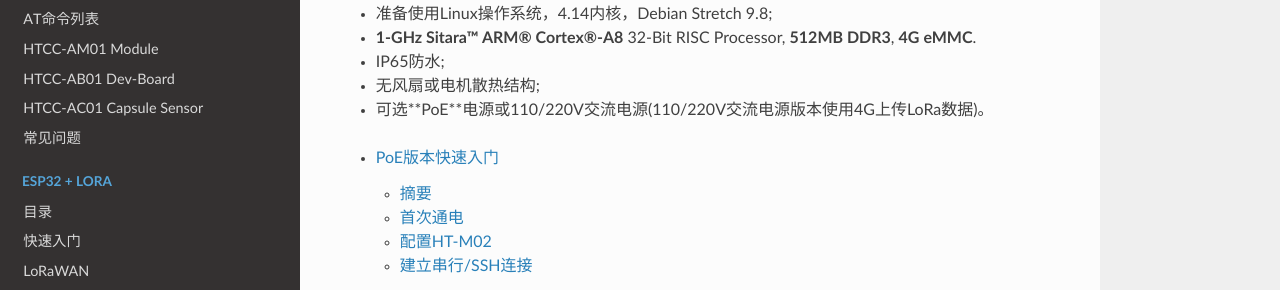
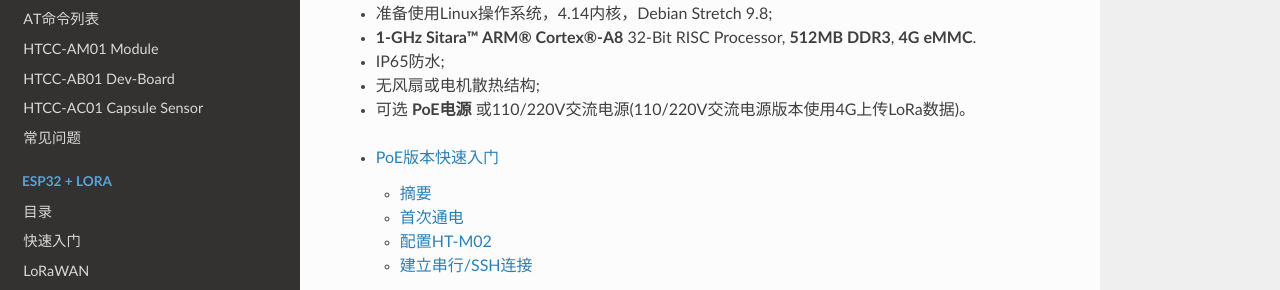
Before and after one commit to HelTecAutomation/HeltecDocs-zh_CN, a Sphinx documentation site: the page built from zh_CN/source/gateway/ht-m02/index.rst, in a window 1280 px wide and 1062 px high. Shown: the part 307-597 px from the top of the window. Built offline with Sphinx 7.4.7 and the Read the Docs theme 2.0.0, drawn with Linux system fonts in a browser that asks for light colours; pages that are not in the unit, such as notebooks, are missing from menus.

```diff
--- a/zh_CN/source/cubecell/index.rst
+++ b/zh_CN/source/cubecell/index.rst
@@ -33,4 +33,4 @@
 ------------
 
 - `ASR650x - Arduino repository <https://github.com/HelTecAutomation/ASR650x-Arduino>`_;
-- `CubeCell 简介页面 <https://heltec.org/cubecell/>`_。
+- `CubeCell简介页面 <https://heltec.org/cubecell/>`_。
--- a/zh_CN/source/gateway/ht-m01/index.rst
+++ b/zh_CN/source/gateway/ht-m01/index.rst
@@ -2,6 +2,7 @@ HT-M01
 ======
 
 HT-M01是一个小型网关。我们在设计它时，我们希望为用户提供一个SX1301网关，它可以快速验证通信解决方案并支持标准的LoRaWAN协议。HT-M01体积小，可以在Windows®或Linux上操作。Windows®将有一个GUI工具，对没有Linux经验的用户来说非常友好。
+
 -  SX1301基带芯片；
 -  支持LoRaWAN协议1.0.2 Class A, Class C;
 -  支持SPI和USB，可以工作在Windows®和Linux环境下;
--- a/zh_CN/source/gateway/ht-m02/index.rst
+++ b/zh_CN/source/gateway/ht-m02/index.rst
@@ -8,7 +8,7 @@ HT-M02
 -  **1-GHz Sitara™ ARM® Cortex®-A8** 32-Bit RISC Processor, **512MB DDR3**, **4G eMMC**.
 -  IP65防水;
 -  无风扇或电机散热结构;
--  可选**PoE**电源或110/220V交流电源(110/220V交流电源版本使用4G上传LoRa数据)。
+-  可选 **PoE电源** 或110/220V交流电源(110/220V交流电源版本使用4G上传LoRa数据)。
 
 
 .. toctree::
```
Also changed, not shown: zh_CN/source/gateway/ht-m01/qucik_start.md (+1 -1 lines).
